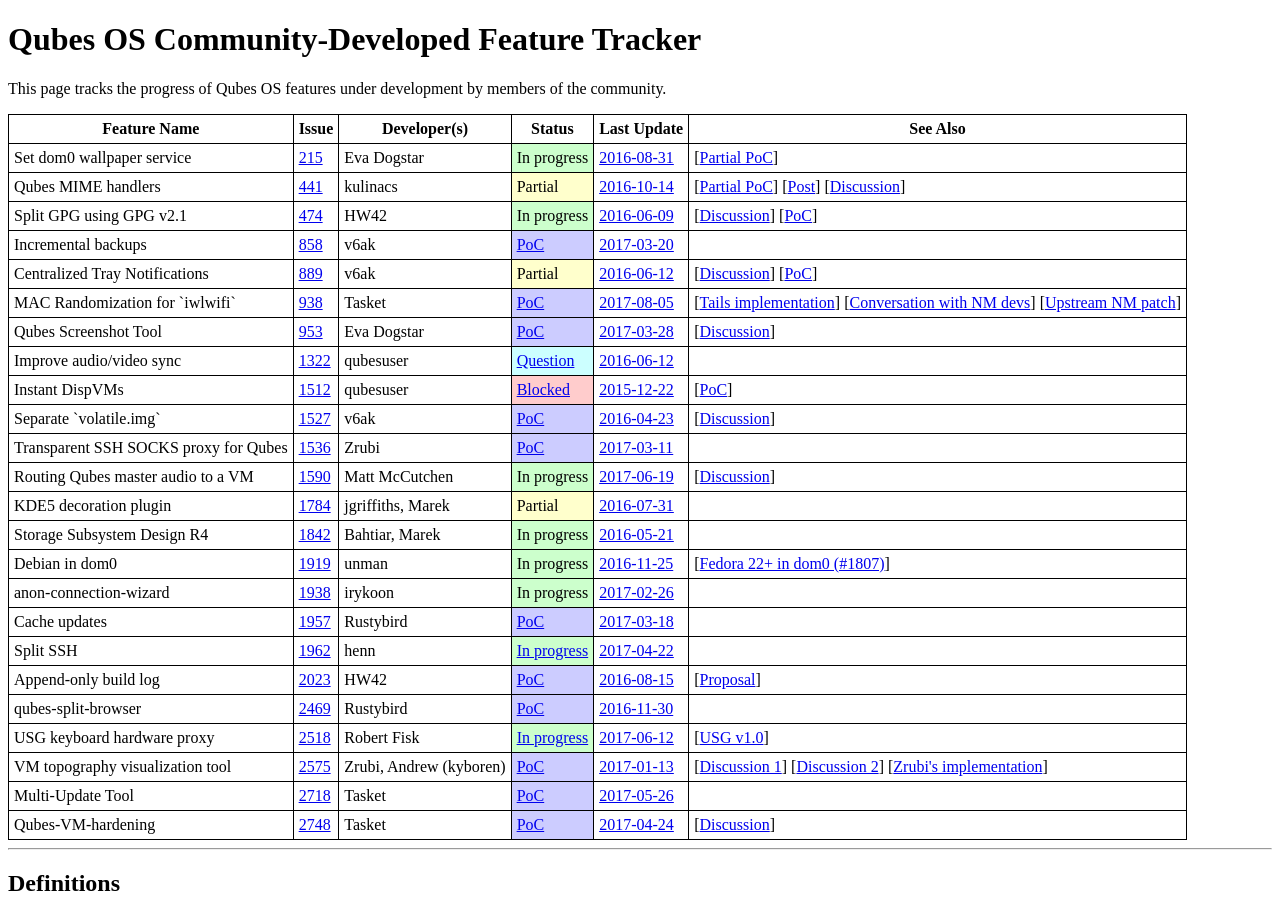
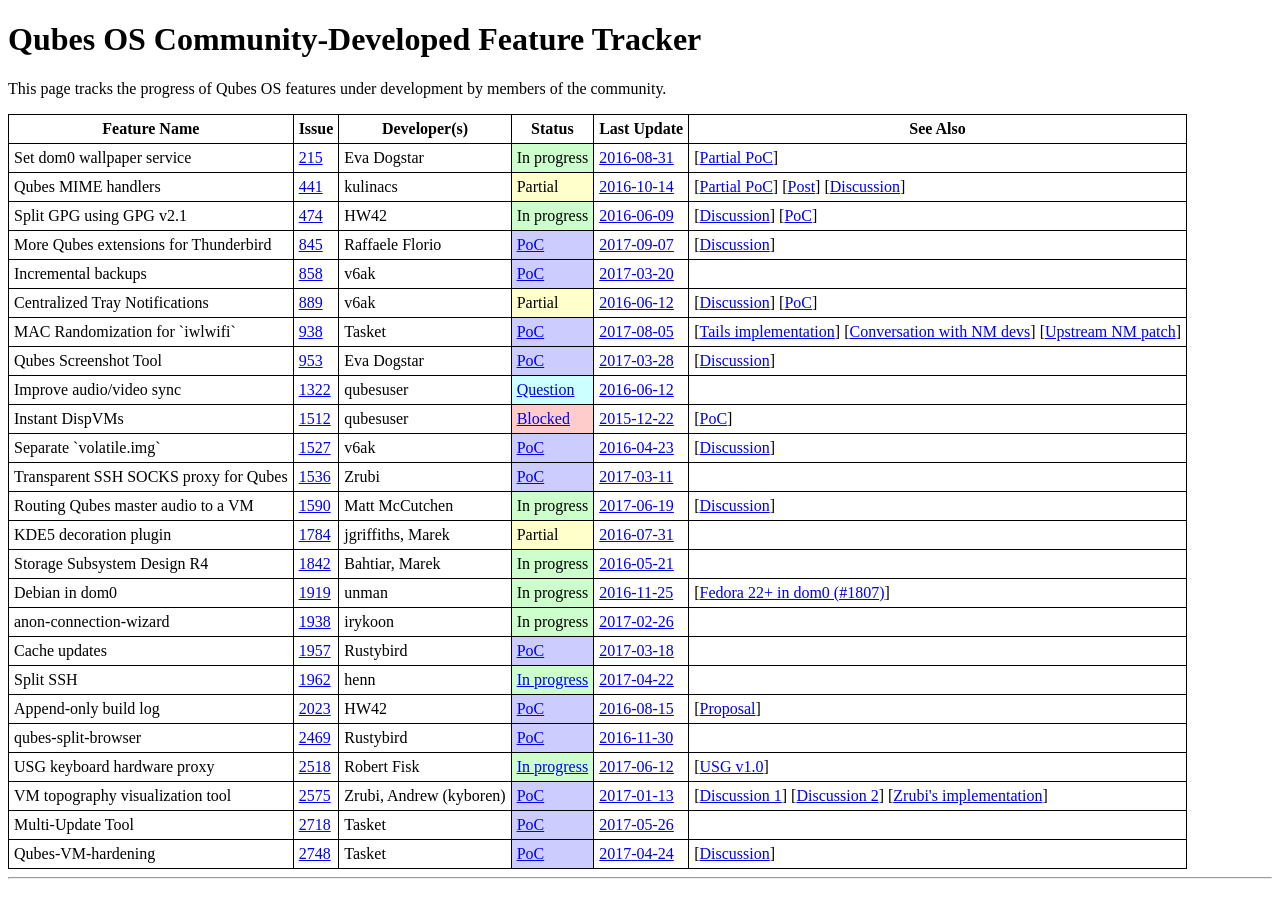
Before and after one commit to QubesOS/qubes-issues, a Jekyll site: the page built from index.md, in a window 1280 px wide and 900 px high. Built offline with Jekyll 4.4.1, drawn with Linux system fonts in a browser that asks for light colours.

Commit message:
Track #845

```diff
--- a/_data/features.yml
+++ b/_data/features.yml
@@ -46,6 +46,21 @@
     url    : https://groups.google.com/d/msgid/qubes-devel/20150309013432.GA2361%40mail-itl
   - desc   : PoC
     url    : https://github.com/marmarek/split-gpg2
+
+- name   : More Qubes extensions for Thunderbird
+  issue  : 845
+  devs   : Raffaele Florio
+  status :
+    term   : PoC
+    url    : https://github.com/raffaeleflorio/qubes-url-redirector
+  updated:
+    date   : 2017-09-07
+    url    : https://groups.google.com/d/msgid/qubes-devel/MYIyHEZVSsqeDs0Waho7h5IP79NiIgisjF07jeJtE7A-lUatg5rzR-qTiuWAQOmuf6UX93RC2GFtzMyNdMg7chPWdN2CQ7jA4mL1EbEQfkI%3D%40protonmail.com
+  info   :
+  - desc   : Discussion
+    url    : https://groups.google.com/d/topic/qubes-devel/fsIAQO1xFkU/discussion
+  - desc   :
+    url    :
 
 - name   : Incremental backups
   issue  : 858
```
